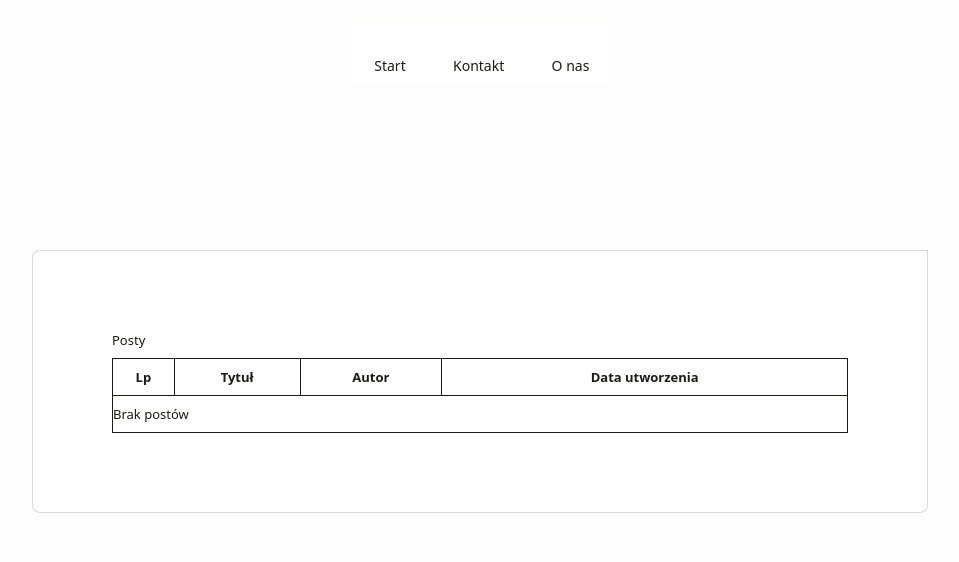
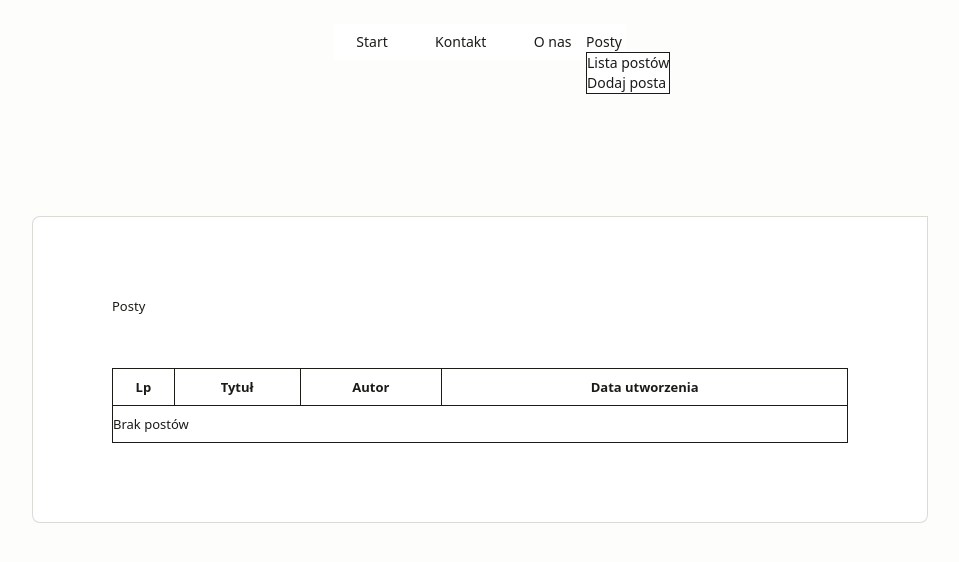
Before and after one commit to wsb-tnowacki/merito-26-k34, a Laravel app: page /post in a window 1280 px wide. Shown: the part 32-594 px from the top of the page, without its empty margins (160-1119 px from the left). Run offline with Laravel 12, Linux system fonts and the light colour scheme; a user stored in the database is signed in; data comes from the database, SQL or seed files in the repository; data that the repository does not hold is empty; some web fonts are replaced.

Commit message:
wyświetlenie szczegółow posta + menu nawigacyjne dla postów

```diff
--- a/app/Http/Controllers/PostController.php
+++ b/app/Http/Controllers/PostController.php
@@ -55,7 +55,7 @@ class PostController extends Controller
      */
     public function show(Post $post)
     {
-        //
+        return view('post.post', compact('post'));
     }
 
     /**
@@ -63,7 +63,7 @@ class PostController extends Controller
      */
     public function edit(Post $post)
     {
-        //
+        return $post;
     }
 
     /**
--- a/resources/views/layout/navbar.blade.php
+++ b/resources/views/layout/navbar.blade.php
@@ -1,5 +1,5 @@
 <nav class="bg-white border-b px-2 py-2 mx-2 border-gray-200 shadow-sm rounded-md" x-data="{ open: false }">
-  <ul class="flex items-center text-sm font-medium text-gray-800">
+    <ul class="flex items-center text-sm font-medium text-gray-800">
     <li class="relative mx-1">
       <a class="block px-2 py-1 text-gray-800 hover:text-gray-600 transition-colors rounded no-underline" href="{{route('ogolne.start')}}">Start</a>
     </li>
@@ -9,5 +9,26 @@
     <li class="relative mx-1">
       <a class="block px-2 py-1 text-gray-800 hover:text-gray-600 transition-colors rounded" href="{{route('ogolne.onas')}}">O nas</a>
     </li>
+<!-- Dropdown -->
+    <li class="relative px-2">
+      <button @click="open = !open" class="hover:text-blue-600 focus:outline-none">
+        Posty
+      </button>
+      <ul
+        x-show="open"
+        @click.away="open = false"
+        x-transition
+        class="absolute left-0 mt-2 bg-white border border-gray-200 shadow-lg rounded-md list-none p-0 m-0 overflow-hidden w-max min-w-full max-w-[min(100vw-2rem,32rem)] "
+      >
+        <li class="relative mx-1">
+      <a class="block w-full px-3 py-2 text-gray-800 hover:bg-gray-50 " href="{{route('post.index')}}">Lista&nbsp;postów</a>
+        </li>
+        @auth
+        <li class="relative mx-1">
+      <a class="block w-full px-3 py-2 text-gray-800 hover:bg-gray-50" href="{{route('post.create')}}">Dodaj&nbsp;posta</a>
+        </li>
+        @endauth
+      </ul>
+    </li>
   </ul>
 </nav>
--- a/resources/views/post/lista.blade.php
+++ b/resources/views/post/lista.blade.php
@@ -3,6 +3,11 @@
 @section('podtytul', 'Posty')
 @section('tresc')
     {{-- @dump($posty) --}}
+    <div class="flex items-center gap-x-2">
+        <a href="{{route('post.create')}}">
+            <button type="submit" class="bg-green-500 hover:bg-green-600 text-white font-bold py-2 px-4 rounded-lg focus:outline-none focus:shadow-outline mb-2">Dodaj post</button>
+        </a>
+    </div>
     <table class="table-fixed border border-gray-300 divide-y divide-gray-200 w-full rounded-lg">
         <thead>
             <tr>
@@ -15,10 +20,13 @@
         <tbody>
             @isset($posty)
                 @if ($posty->count())
+                @php($lp=1)
                     @foreach ($posty as $post)
                         <tr>
-                            <th scope="row" class="border border-gray-300 px-4 py-2">{{$post['id']}}</th>
-                            <td class="border border-gray-300 px-4 py-2">{{$post->tytul}}</td>
+                            {{-- <th scope="row" class="border border-gray-300 px-4 py-2">{{$post['id']}}</th> --}}
+                             <th scope="row" class="border border-gray-300 px-4 py-2">{{$lp++}} id[{{$post['id']}}]</th>
+                            {{-- <td class="border border-gray-300 px-4 py-2">{{$post->tytul}}</td> --}}
+                            <td class="border border-gray-300 px-4 py-2"><a  href="{{route('post.show',$post['id'])}}">{{$post->tytul}}</a></td>
                             <td class="border border-gray-300 px-4 py-2">{{$post->autor}}</td>
                             {{-- <td>{{date('j F Y H:i:s', strtotime($post->created_at))}}</td> --}}
                             <td class="border border-gray-300 px-4 py-2">{{$post->created_at->locale('pl')->setTimeZone('Europe/Warsaw')->translatedFormat('j F Y')}} </td>
```
Also changed, not shown: resources/views/post/post.blade.php (added, +41 -0 lines).
